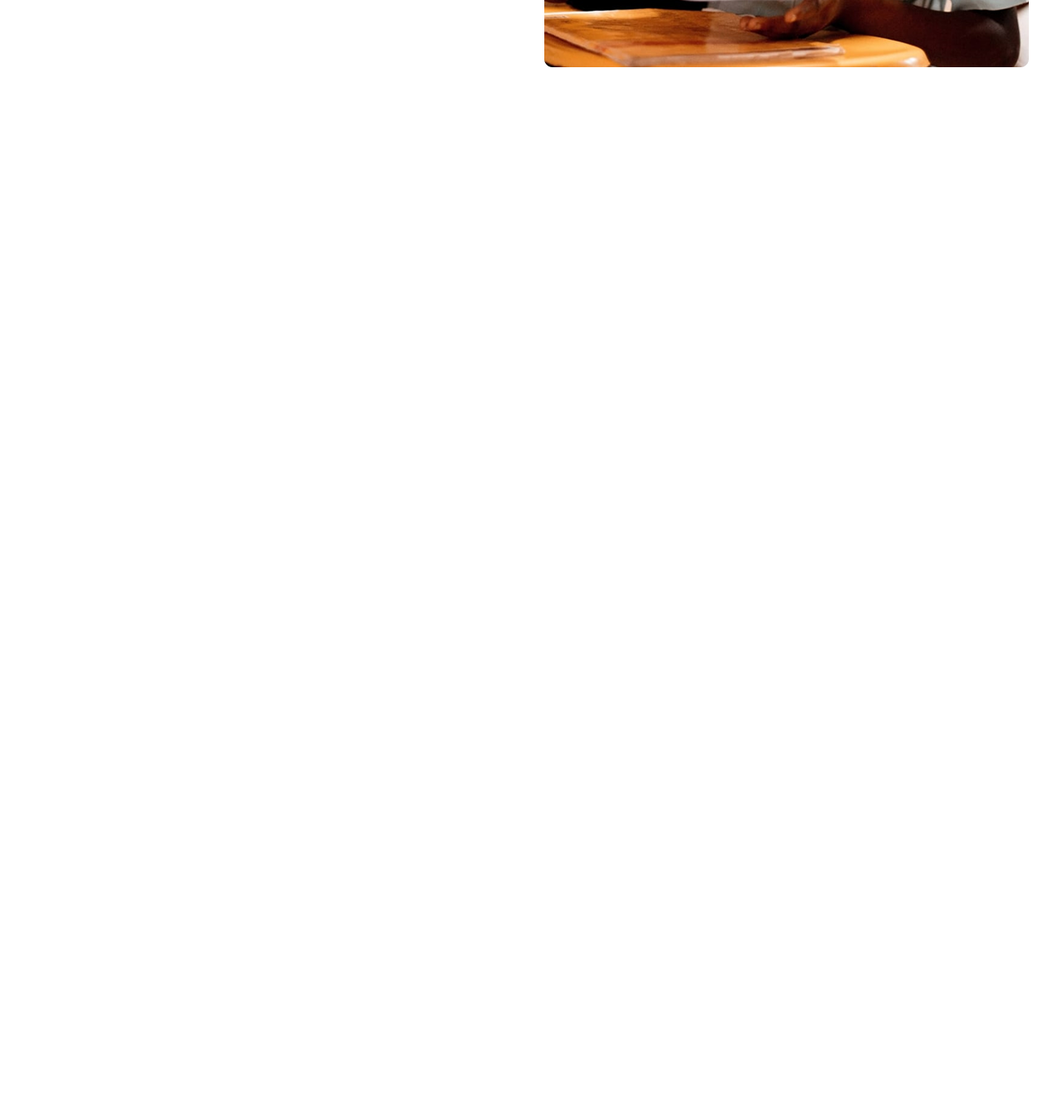
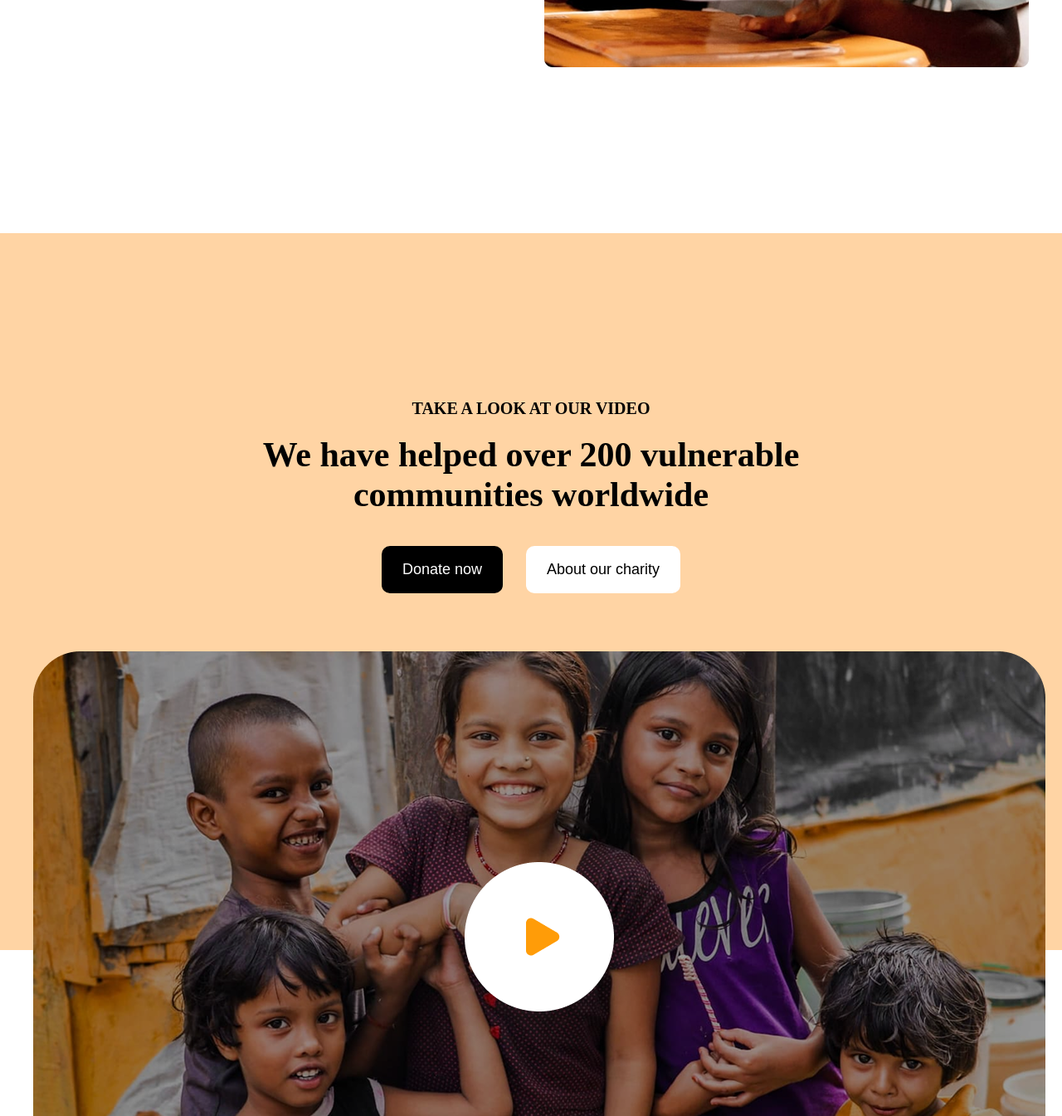
Before and after one commit to mirjonovogomuhammad06-gif/Exam-3, a plain HTML site: page index.html in a window 1280 px wide. Shown: the part 3611-4956 px from the top of the page at 83% size. Before the commit the page ends 3692 px from the top, so only its background shows below. Drawn offline with Linux system fonts and the light colour scheme.

Commit message:
added section5 in html and styled with css

```diff
--- a/index.html
+++ b/index.html
@@ -128,5 +128,28 @@
         </div>
         <img src="images/IMAGE (42).png" alt="">
     </div>
+
+    <div class="section5">
+
+        <div class="box_in_section5">
+            <h5>TAKE A LOOK AT OUR VIDEO</h5>
+            <h2>We have helped over 200 vulnerable <br>communities worldwide</h2>
+            <div class="buttons2">
+                <button class="bt1">Donate now</button>
+                <button class="bt2">About our charity</button>
+            </div>
+            <img src="images/Frame (7).png" alt="">
+            <div class="text1">
+                <div class="text_in_text1">
+                    <h4>The goal and mission behind</h4>
+                    <p>Cursus metus aliquam eleifend mi in nulla posuere faucibus <br>interdum posuere lorem ipsum dolor sit amet hendrerit dolor magna eget est lorem. Auctor urna nunc id cursus metus aliquam eleifend. Dictumst quisque sagittis purus sit amet volutpat consequa.</p>
+                </div>
+                <div class="text_in_text1 ">
+                    <h4>How our charity got started</h4>
+                    <p>Vitae aliquet nec ullamcorper sit amet risus nullam eget felis et netus et malesuada fames urna nec tincidunt praesent semper feugiat <br>metus aliquam eleifend mi in nulla posuere sollicitudin pretium aenean pharetra magna ac placerat.</p>
+                </div>
+            </div>
+        </div>
+    </div>
 </body>
 </html>
--- a/style.css
+++ b/style.css
@@ -194,3 +194,60 @@ font-size: 42px;
 .left3 button{
     margin-top: 40px;
 }
+.section5{
+    background-color: rgba(255, 212, 164, 1);
+    height: 864px;
+    margin-top: 200px;
+}
+.box_in_section5{
+    max-width: 1200px;
+    margin: auto;
+    text-align: center;
+    padding-top: 200px;
+}
+.text1{
+    display: flex;
+    text-align: start;
+    justify-content: space-between;
+    margin-top: 80px;
+}
+.text1 h4{
+    font-size: 24px;
+    margin-bottom: 10px;
+}
+.text1 p{
+    font-size: 18px;
+}
+.box_in_section5 h2{
+    font-size: 42px;
+    margin-top: 20px;
+    margin-bottom: 38px;
+}
+.box_in_section5 h5{
+    font-size: 20px;
+}
+.bt1{
+    border: none;
+    background-color: black;
+    border-radius: 10px;
+    font-size: 18px;
+    color: white;
+    padding: 18px 25px;
+}
+.bt2{
+border: none;
+background-color: white;
+color: black;
+font-size: 18px;
+border-radius: 10px;
+padding: 18px 25px;
+}
+.text_in_text1{
+    width: 42%;
+}
+.buttons2{
+    display: flex;
+    gap: 28px;
+    justify-content: center;
+    margin-bottom: 70px;
+}
```
Also changed, not shown: images/Frame (7).png (added).
